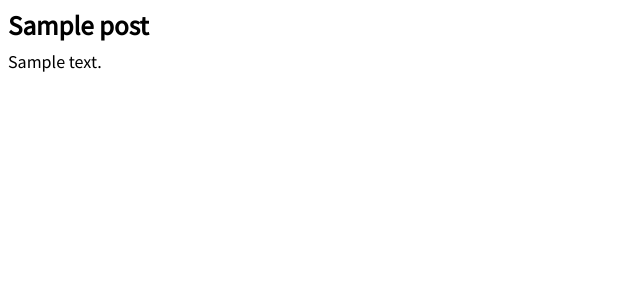
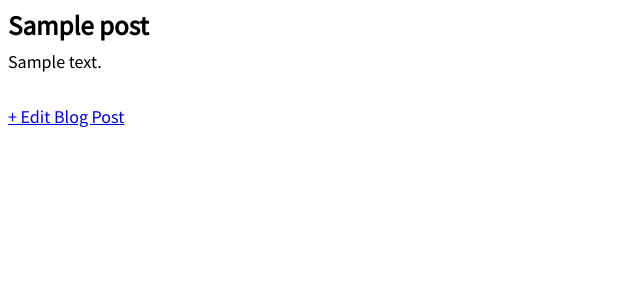
Before and after one commit to cmmasaba/simple_blog_app, a Django app: template templates/post_detail.html in a window 1280 px wide. Shown: the part 126-426 px from the top of the page, without its empty margins (0-640 px from the left). Run offline with Django 5.2, Linux system fonts and the light colour scheme; the template is opened without the code that fills it: most values are stand-ins (such as "Sample title", 1, 10 or a date in 2020).

Commit message:
Added link to edit blog page

```diff
--- a/templates/post_detail.html
+++ b/templates/post_detail.html
@@ -5,4 +5,5 @@
         <h2>{{ post.title }}</h2>
         <p>{{ post.body }}</p>
     </div>
+    <a href="{% url 'post_edit' post.pk %}">+ Edit Blog Post</a>
 {% endblock content %}
```
